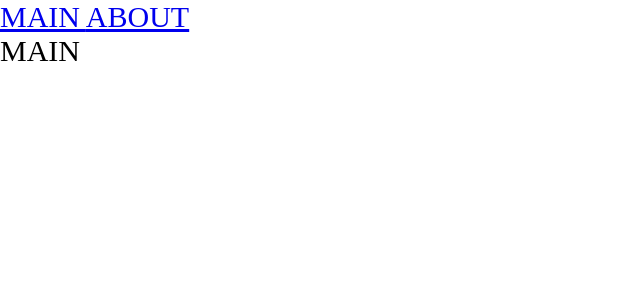
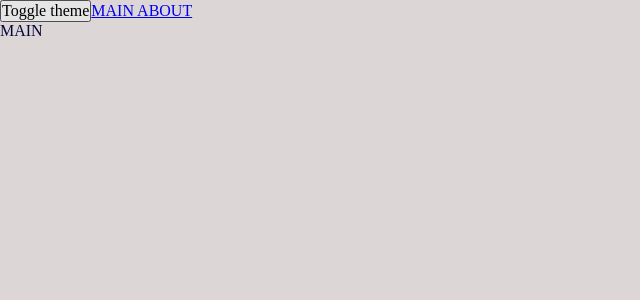
Before and after one commit to RomanSteele/ProdProjectFromScratch, a React app: page / in a window 1280 px wide. Shown: the top 300 px of the page, without its empty margins (0-640 px from the left). Built offline with nearby package versions, Linux system fonts and the light colour scheme.

Commit message:
feat: themes and styles organizing

```diff
--- a/src/App.tsx
+++ b/src/App.tsx
@@ -1,12 +1,22 @@
-import './index.scss';
+import './styles/index.scss';
 import { Link, Route, Routes } from 'react-router-dom';
 import { AboutPageAsync } from './pages/about-page/about-page.async';
 import { MainPageAsync } from './pages/main-page/main-page.async';
 import { Suspense } from 'react';
+import { useTheme } from './theme/useTheme';
+
+export enum Theme {
+    LIGHT = 'light',
+    DARK = 'dark',
+}
 
 const App = () => {
+
+    const {theme, toggleTheme} = useTheme();
+
     return (
-        <div className='app'>
+        <div className={`app ${theme}`}>
+            <button onClick={toggleTheme}>Toggle theme</button>
             <Link to={'/'}>MAIN </Link>
             <Link to={'/about'}> ABOUT</Link>
             <Suspense fallback={<div>Loading...</div>}>
--- a/src/index.scss
+++ /dev/null
@@ -1,9 +0,0 @@
-*{
-    margin: 0;
-    padding: 0;
-    box-sizing: border-box;
-}
-
-.app {
-    font-size: 30px;
-}
--- a/src/index.tsx
+++ b/src/index.tsx
@@ -1,11 +1,14 @@
 import { render } from 'react-dom';
 import App from './app';
 import { BrowserRouter } from 'react-router-dom';
+import ThemeProvider from './theme/theme-provider';
 
 
 render (
     <BrowserRouter>
+    <ThemeProvider>
         <App />
+    </ThemeProvider>
     </BrowserRouter>,
     document.getElementById('root')
 )
--- /dev/null
+++ b/src/styles/index.scss
@@ -0,0 +1,13 @@
+@import 'reset';
+@import 'variables/global';
+@import 'themes/light';
+@import 'themes/dark';
+
+.app {
+    font: var(--font-m);
+
+    background: var(--bg-color);
+    color: var(--primary-color);
+
+    min-height: 100vh;
+}
--- /dev/null
+++ b/src/styles/reset.scss
@@ -0,0 +1,14 @@
+* {
+    margin: 0;
+    padding: 0;
+    box-sizing: border-box;
+}
+
+input,
+button,
+textarea,
+select {
+    margin: 0;
+
+    font: inherit;
+}
--- /dev/null
+++ b/src/styles/themes/dark.scss
@@ -0,0 +1,7 @@
+.app.dark {
+    --bg-color: black;
+
+    --primary-color: white;
+    --secondary-color: yellow;
+
+}
--- /dev/null
+++ b/src/styles/themes/light.scss
@@ -0,0 +1,7 @@
+.app.light {
+    --bg-color: #dcd6d6;
+
+    --primary-color: #07073e;
+    --secondary-color: black;
+
+}
--- /dev/null
+++ b/src/styles/variables/global.scss
@@ -0,0 +1,11 @@
+:root {
+    --font-family-main: Consolas, "Times New Roman", Serif;
+
+    --font-size-m: 16px;
+    --font-line-m: 24px
+    --font-m: var(--font-size-m) / var(--font-line-m) var(var(--font-family-main));
+
+    --font-size-l: 24px;
+    --font-line-l: 32px;
+    --font-m: var(--font-size-l) / var(--font-line-l) var(var(--font-family-main));
+}
--- /dev/null
+++ b/src/theme/theme-context.ts
@@ -0,0 +1,15 @@
+import {createContext} from "react";
+
+export enum Theme {
+    LIGHT = 'light',
+    DARK = 'dark',
+}
+
+export interface ThemeContextProps {
+    theme?: Theme;
+    setTheme?: (theme: Theme) => void;
+}
+
+export const ThemeContext = createContext<ThemeContextProps>({})
+
+export const LOCAL_STORAGE_THEME_KEY = 'theme';
--- /dev/null
+++ b/src/theme/theme-provider.tsx
@@ -0,0 +1,21 @@
+import {FC, useMemo, useState} from 'react';
+import {LOCAL_STORAGE_THEME_KEY, Theme, ThemeContext} from './theme-context';
+
+const defaultTheme = localStorage.getItem(LOCAL_STORAGE_THEME_KEY) as Theme || Theme.LIGHT;
+
+const ThemeProvider: FC = ({children}) => {
+    const [theme, setTheme] = useState<Theme>(defaultTheme);
+
+    const defaultProps = useMemo(() => ({
+        theme: theme,
+        setTheme: setTheme,
+    }), [theme])
+
+    return (
+        <ThemeContext.Provider value={defaultProps}>
+            {children}
+        </ThemeContext.Provider>
+    );
+};
+
+export default ThemeProvider;
--- /dev/null
+++ b/src/theme/useTheme.ts
@@ -0,0 +1,22 @@
+import {LOCAL_STORAGE_THEME_KEY, Theme, ThemeContext} from "./theme-context";
+import {useContext} from "react";
+
+interface UseThemeResult {
+    toggleTheme: () => void;
+    theme: Theme;
+}
+
+export function useTheme(): UseThemeResult {
+    const {theme, setTheme} = useContext(ThemeContext);
+
+    const toggleTheme = () => {
+        const newTheme = theme === Theme.DARK ? Theme.LIGHT : Theme.DARK
+        setTheme(newTheme);
+        localStorage.setItem(LOCAL_STORAGE_THEME_KEY, newTheme);
+    }
+
+    return {
+        theme,
+        toggleTheme,
+    }
+}
```
